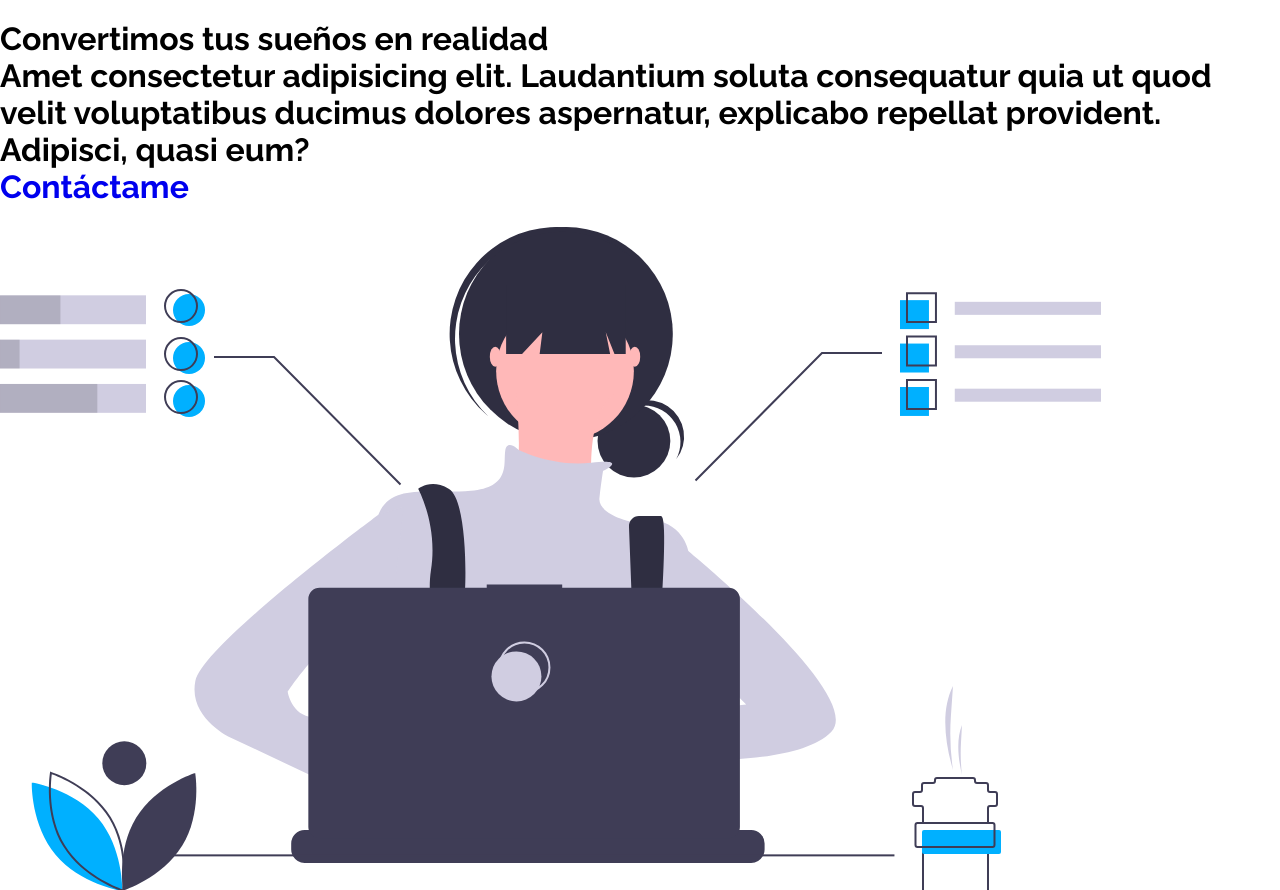
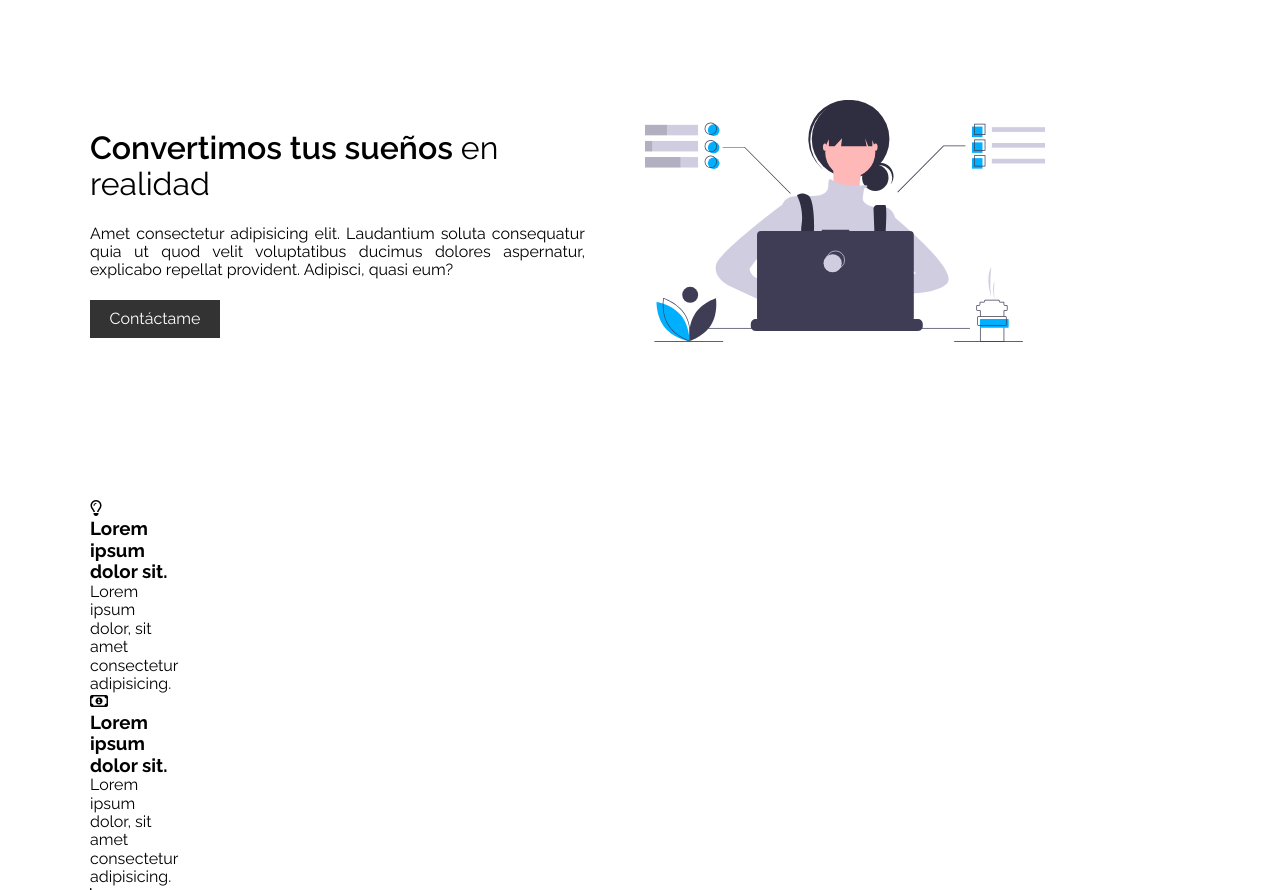
Before and after one commit to JFelixZuniga/Css-Grid-Practice, a website: page index.html in a window 1280 px wide. Shown: the top 890 px of the page. Drawn offline with Linux system fonts and the light colour scheme.

Commit message:
2do commit, header listo

```diff
--- a/css/main.css
+++ b/css/main.css
@@ -20,17 +20,55 @@ body {
   font-size: 1.6rem;
   font-family: "Raleway", sans-serif;
 }
-.contenedor {
-  margin: 0 auto;
-  max-width: 120rem;
+
+.grid {
+  display: grid;
+  grid-template-columns: repeat(12, 1fr);
+  width: 90%;
+  max-width: 110rem;
+  margin: auto;
+  gap: 1rem;
+  overflow: hidden;
+  align-items: center;
+}
+.weight-400 {
+  font-weight: 400;
+}
+.weight-600 {
+  font-weight: 600;
+}
+.parrafo {
+  margin-bottom: 2rem;
+}
+
+/* Header */
+.header {
+  height: 50rem;
+  padding-top: 10rem;
+}
+.img-hero {
   width: 100%;
+  height: auto;
+  grid-column: 7 / 13;
 }
-a {
+.img {
+  width: 95%;
+  max-width: 40rem;
+}
+.textos-hero {
+  grid-column: 1 / 7;
+  padding-right: 5rem;
+}
+.textos-hero p {
+  text-align: justify;
+}
+.cta {
+  width: 13rem;
+  background-color: var(--black);
+  color: #fff;
+  display: inline-block;
+  text-align: center;
+  padding: 1rem 0;
   text-decoration: none;
+  margin-top: 2rem;
 }
-ul {
-  list-style: none;
-}
-img {
-  max-width: 100%;
-}
--- a/index.html
+++ b/index.html
@@ -26,16 +26,21 @@
         <div class="textos-hero">
           <h1 class="weight-600">
             Convertimos tus sueños <span class="weight-400">en realidad</span>
-            <p>
-              Amet consectetur adipisicing elit. Laudantium soluta consequatur
-              quia ut quod velit voluptatibus ducimus dolores aspernatur,
-              explicabo repellat provident. Adipisci, quasi eum?
-            </p>
-            <a href="#" class="cta">Contáctame</a>
           </h1>
+
+          <p>
+            Amet consectetur adipisicing elit. Laudantium soluta consequatur
+            quia ut quod velit voluptatibus ducimus dolores aspernatur,
+            explicabo repellat provident. Adipisci, quasi eum?
+          </p>
+          <a href="#" class="cta">Contáctame</a>
         </div>
         <div class="img-hero">
-          <img src="./img/undraw_dev_focus_b9xo.svg" alt="Imagen desarrollo" />
+          <img
+            src="./img/undraw_dev_focus_b9xo.svg"
+            alt="Imagen desarrollo"
+            class="img"
+          />
         </div>
       </div>
     </header>
```
